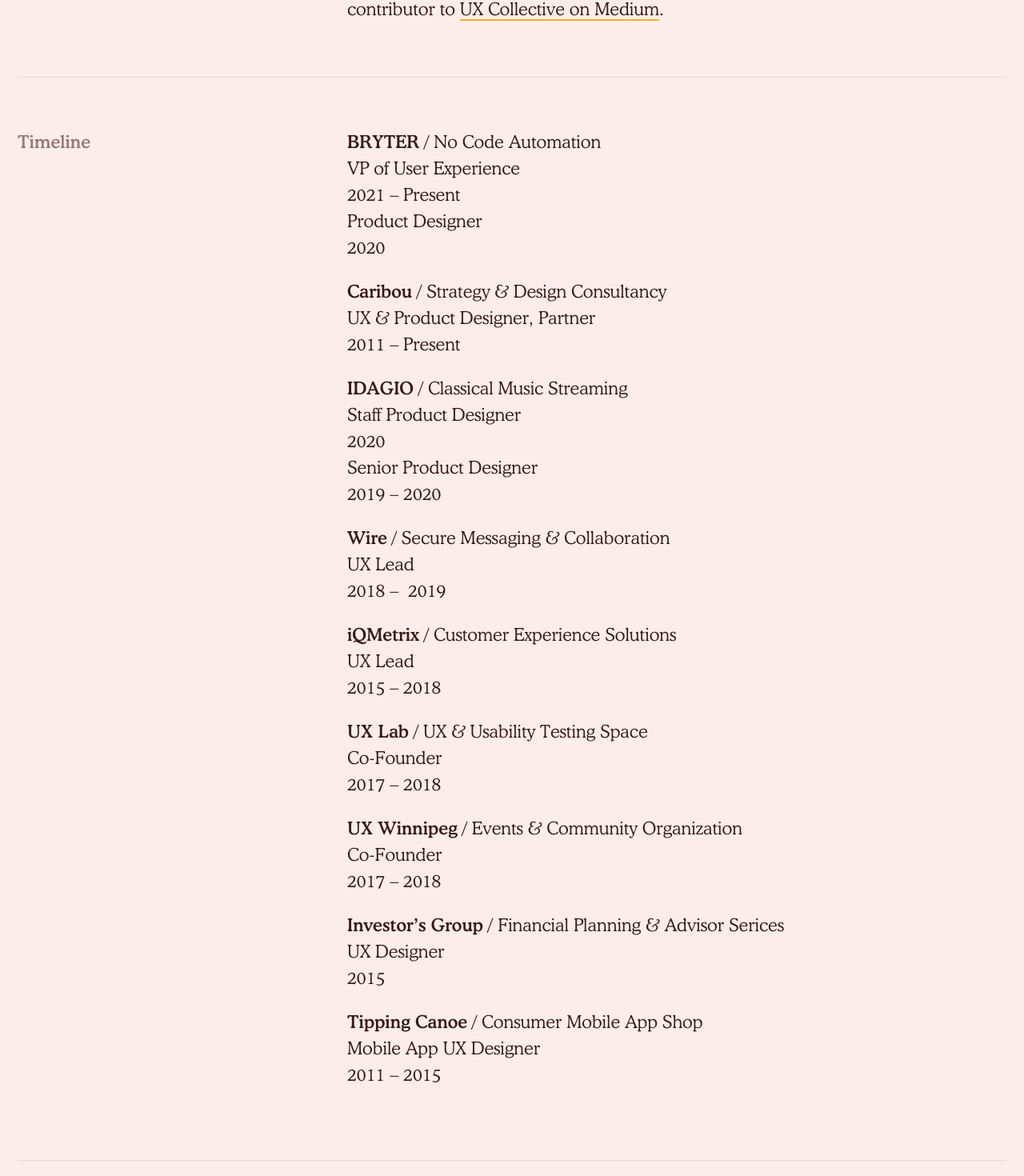
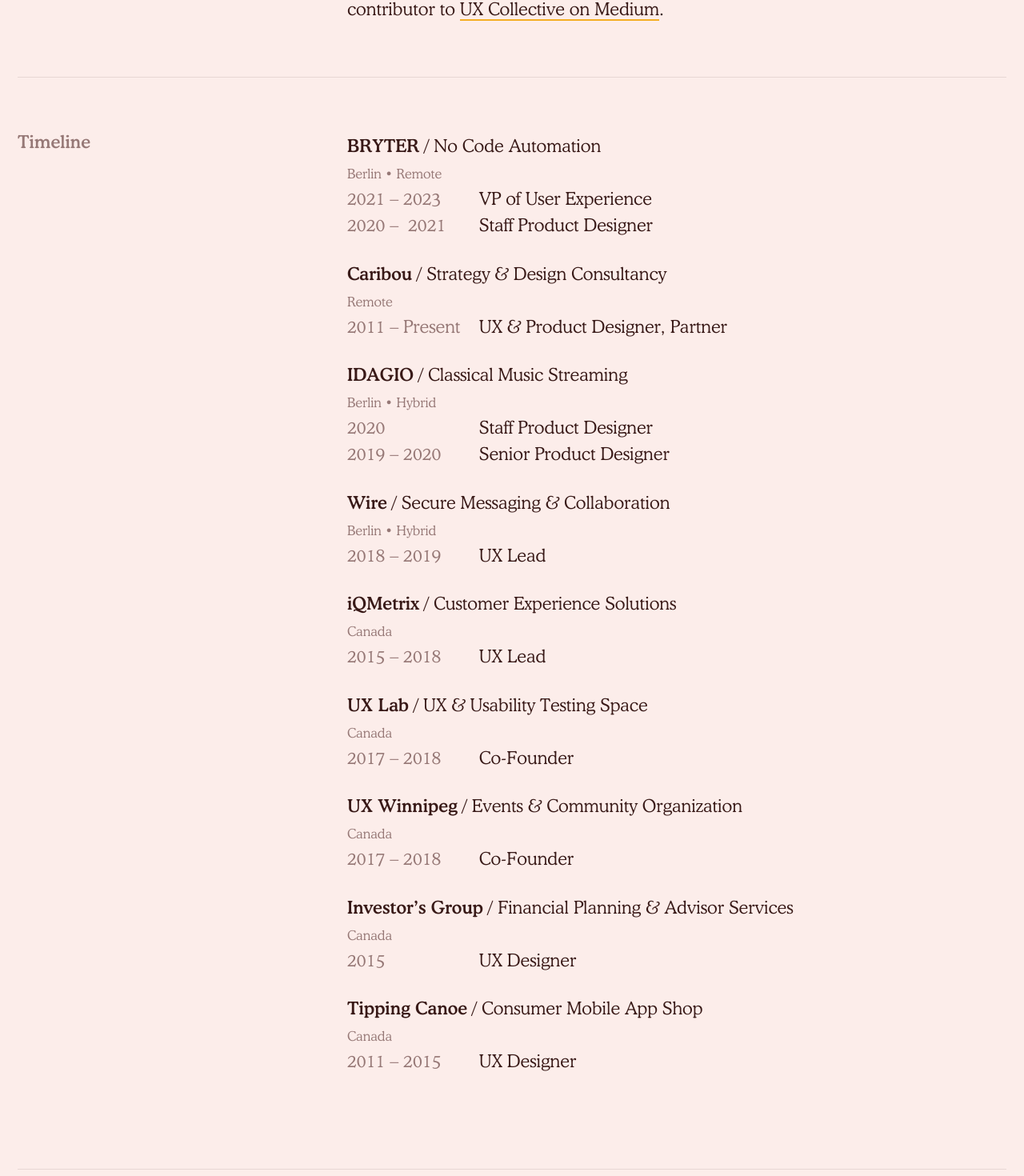
Before and after one commit to quinnkeast/jengoertzen-website, a Next.js app: page /about in a window 1280 px wide. Shown: the part 1596-3066 px from the top of the page at 80% size. Built offline with nearby package versions, Linux system fonts and the light colour scheme.

Commit message:
Update a few spots

```diff
--- a/pages/about.js
+++ b/pages/about.js
@@ -50,9 +50,9 @@
           </p>
 
           <p>
-            Above all, I aim to do good. My work exists to support people
-            in their endeavours, no matter how big or small. Read more about what drives me and how I work on my {" "}
-            <Link href="/readme">ReadMe</Link>.
+            Above all, I aim to do good. My work exists to support people in
+            their endeavours, no matter how big or small. Read more about what
+            drives me and how I work on my <Link href="/readme">ReadMe</Link>.
           </p>
 
           <p>
@@ -96,80 +96,148 @@
       </div>
       <div className="grid md:grid-cols-3 border-t border-black border-opacity-10 mt-12 pt-8">
         <div className="col-span-1">
-          <h2 className="font-medium text-base text-black-lighter">Timeline</h2>
+          <h2 className="font-normal text-base text-black-lighter">Timeline</h2>
         </div>
-        <div className="md:col-span-2">
-          <p>
+        <div className="md:col-span-2 mt-1">
+          <p className="mb-5">
             <strong>BRYTER</strong> / No Code Automation
             <br />
+            <span className="text-black-lighter text-xs inline-block mb-0.5">
+              Berlin • Remote
+            </span>
+            <div className="grid grid-cols-5">
+              <div className="text-black-lighter col-span-2 md:col-span-1">
+                2021 – 2023
+              </div>
+              <div className="col-span-3 md:col-span-4">
                 VP of User Experience
+              </div>
+            </div>
+            <div className="grid grid-cols-5">
+              <div className="text-black-lighter col-span-2 md:col-span-1">
+                2020 – 2021
+              </div>
+              <div className="col-span-3 md:col-span-4">
+                Staff Product Designer
+              </div>
+            </div>
+          </p>
+          <p className="mb-5">
+            <strong>Caribou</strong> / Strategy & Design Consultancy
             <br />
-            2021 – Present
-            <br />
-            Product Designer
-            <br />
-            2020
+            <span className="text-black-lighter text-xs inline-block mb-0.5">
+              Remote
+            </span>
+            <div className="grid grid-cols-5">
+              <div className="text-black-lighter col-span-2 md:col-span-1">
+                2011 – Present
+              </div>
+              <div className="col-span-3 md:col-span-4">
+                UX & Product Designer, Partner
+              </div>
+            </div>
           </p>
-          <p>
-            <strong>Caribou</strong> / Strategy &amp; Design Consultancy
-            <br />
-            UX &amp; Product Designer, Partner
-            <br />
-            2011 – Present
-          </p>
-          <p>
+          <p className="mb-5">
             <strong>IDAGIO</strong> / Classical Music Streaming
             <br />
+            <span className="text-black-lighter text-xs inline-block mb-0.5">
+              Berlin • Hybrid
+            </span>
+            <div className="grid grid-cols-5">
+              <div className="text-black-lighter col-span-2 md:col-span-1">
+                2020
+              </div>
+              <div className="col-span-3 md:col-span-4">
                 Staff Product Designer
-            <br />
-            2020
-            <br />
+              </div>
+            </div>
+            <div class="grid grid-cols-5">
+              <div className="text-black-lighter col-span-2 md:col-span-1">
+                2019 – 2020
+              </div>
+              <div className="col-span-3 md:col-span-4">
                 Senior Product Designer
-            <br />
-            2019 – 2020
+              </div>
+            </div>
           </p>
-          <p>
+          <p className="mb-5">
             <strong>Wire</strong> / Secure Messaging & Collaboration
             <br />
-            UX Lead
-            <br />
-            2018 – 2019
+            <span className="text-black-lighter text-xs inline-block mb-0.5">
+              Berlin • Hybrid
+            </span>
+            <div className="grid grid-cols-5">
+              <div className="text-black-lighter col-span-2 md:col-span-1">
+                2018 – 2019
+              </div>
+              <div class="col-span-3 md:col-span-4">UX Lead</div>
+            </div>
           </p>
-          <p>
+          <p className="mb-5">
             <strong>iQMetrix</strong> / Customer Experience Solutions
             <br />
-            UX Lead
-            <br />
+            <span className="text-black-lighter text-xs inline-block mb-0.5">
+              Canada
+            </span>
+            <div class="grid grid-cols-5">
+              <div className="text-black-lighter col-span-2 md:col-span-1">
                 2015 – 2018
+              </div>
+              <div class="col-span-3 md:col-span-4">UX Lead</div>
+            </div>
           </p>
-          <p>
+          <p className="mb-5">
             <strong>UX Lab</strong> / UX & Usability Testing Space
             <br />
-            Co-Founder
+            <span className="text-black-lighter text-xs inline-block mb-0.5">
+              Canada
+            </span>
+            <div class="grid grid-cols-5">
+              <div className="text-black-lighter col-span-2 md:col-span-1">
+                2017 – 2018
+              </div>
+              <div class="col-span-3 md:col-span-4">Co-Founder</div>
+            </div>
+          </p>
+          <p className="mb-5">
+            <strong>UX Winnipeg</strong> / Events & Community Organization
             <br />
+            <span className="text-black-lighter text-xs inline-block mb-0.5">
+              Canada
+            </span>
+            <div class="grid grid-cols-5">
+              <div class="text-black-lighter col-span-2 md:col-span-1">
                 2017 – 2018
+              </div>
+              <div class="col-span-3 md:col-span-4">Co-Founder</div>
+            </div>
           </p>
-          <p>
-            <strong>UX Winnipeg</strong> / Events &amp; Community Organization
+          <p className="mb-5">
+            <strong>Investor’s Group</strong> / Financial Planning & Advisor
+            Services
             <br />
-            Co-Founder
-            <br />
-            2017 – 2018
+            <span className="text-black-lighter text-xs inline-block mb-0.5">
+              Canada
+            </span>
+            <div class="grid grid-cols-5">
+              <div class="text-black-lighter col-span-2 md:col-span-1">
+                2015
+              </div>
+              <div class="col-span-3 md:col-span-4">UX Designer</div>
+            </div>
           </p>
-          <p>
-            <strong>Investor’s Group</strong> / Financial Planning & Advisor
-            Serices
-            <br />
-            UX Designer
-            <br />
-            2015
-          </p>
-          <p>
+          <p className="mb-5">
             <strong>Tipping Canoe</strong> / Consumer Mobile App Shop
             <br />
-            Mobile App UX Designer
-            <br />
+            <span className="text-black-lighter text-xs inline-block mb-0.5">
+              Canada
+            </span>
+            <div class="grid grid-cols-5">
+              <div class="text-black-lighter col-span-2 md:col-span-1">
                 2011 – 2015
+              </div>
+              <div class="col-span-3 md:col-span-4">UX Designer</div>
+            </div>
           </p>
         </div>
       </div>
@@ -203,7 +271,7 @@
               <a href="http://www.enotecarestaurant.ca/" target="_blank">
                 Enoteca
               </a>
-              . Follow my latest paintings on {" "}
+              . Follow my latest paintings on{" "}
               <a href="https://www.instagram.com/jengoertzen/" target="_blank">
                 Instagram
               </a>
@@ -217,12 +285,13 @@
             </li>
             <li>
               Reading: Latest reads posted in{" "}
-              <Link href="/reading">Reading</Link> and those I most recommend in {" "}
+              <Link href="/reading">Reading</Link> and those I most recommend in{" "}
               <Link href="/favourites">Favourites</Link>.
             </li>
           </ul>
           <p>
-            I love to learn and I can’t keep it to only one topic. Ask me how pottery and learning German are going, if you’re keen.
+            I love to learn and I can’t keep it to only one topic. Ask me how
+            pottery and learning German are going, if you’re keen.
           </p>
         </div>
       </div>
--- a/pages/index.js
+++ b/pages/index.js
@@ -13,16 +13,12 @@
           <h1 className="mb-4 md:mb-8 text-4xl md:text-5xl leading-none md:leading-none">
             Jen Goertzen is a human experience designer & leader.
           </h1>
-          <h2 className="text-base md:text-2xl font-light tracking-snug leading-tight md:leading-tight">
-            VP of User Experience at{" "}
-            <a href="https://bryter.io" target="_blank">
-              BRYTER
-            </a>
-            . Also Partner at{" "}
+          <h2 className="text-base md:text-xl font-light tracking-snug leading-tight md:leading-tight">
+            Staff product designer. Partner at{" "}
             <a href="https://caribou.co" target="_blank">
               Caribou
             </a>
-            .
+            . Also writing a book on onboarding to new teams.
           </h2>
           <div className="grid md:grid-cols-3 mt-2 md:mt-8">
             <div className="col-1">
```
Lines whose indentation alone changed are shown as unchanged.
